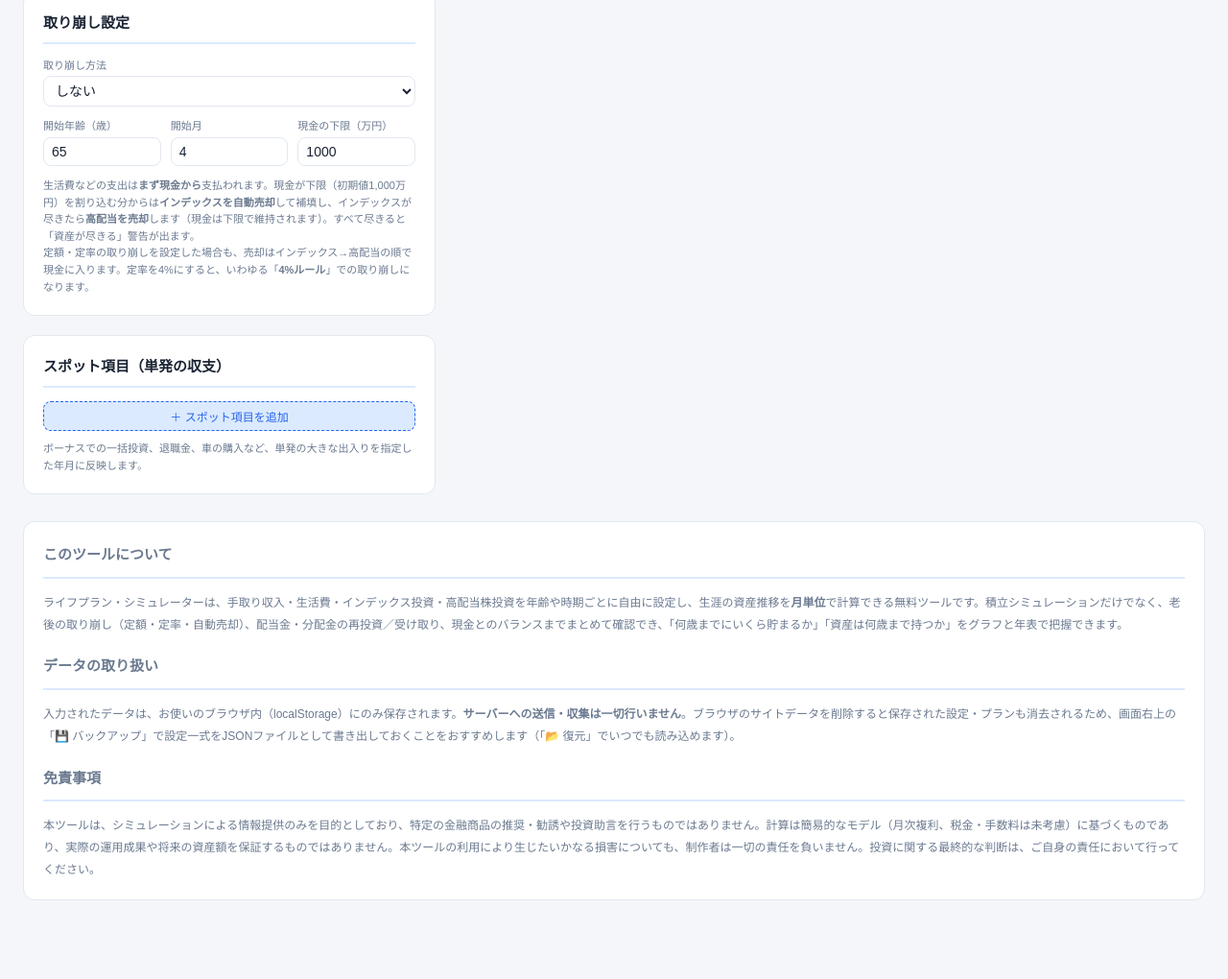
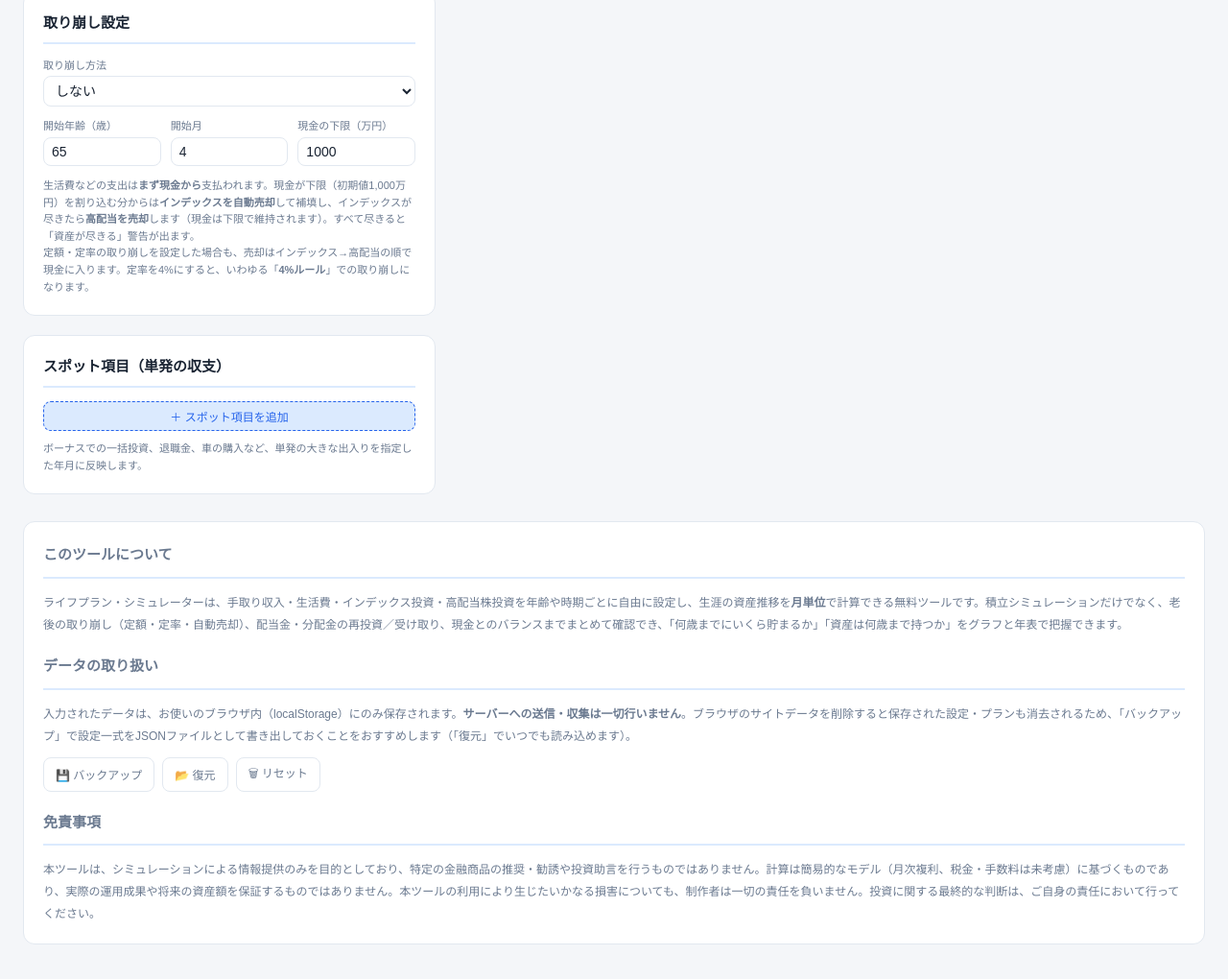
Before and after one commit to TakashiKatsuhara/lifeplan-simulator, a plain HTML site: page index.html in a window 1280 px wide. Shown: the part 1502-2522 px from the top of the page at 96% size. Before the commit the page ends 2484 px from the top, so only its background shows below. Drawn offline with Linux system fonts and the light colour scheme.

Commit message:
バックアップ・復元・リセットボタンをページ下部のデータ管理欄へ移動
スマホでヘッダーが詰まって見える問題の解消。補足機能のため
フッターの「データの取り扱い」セクションに配置。

Co-Authored-By: Claude Fable 5 <noreply@anthropic.com>

```diff
--- a/index.html
+++ b/index.html
@@ -308,11 +308,6 @@
     <h1>🗺 ライフプラン・シミュレーター<span class="age-badge" id="ageBadge"></span></h1>
     <p class="subtitle">「何歳までにいくら貯めて、いくら使うか」を設計します（金額はすべて万円、収支は年額で入力）。<br>手取り・使用額・投資はそれぞれ独立したタイミングで区切れます。設定と保存プランはこのブラウザに自動保存されます。</p>
   </div>
-  <div style="display:flex; gap:6px;">
-    <button class="btn-reset" onclick="exportState()" title="設定とプランをJSONファイルに書き出して保存">💾 バックアップ</button>
-    <button class="btn-reset" onclick="importState()" title="バックアップしたJSONファイルから復元">📂 復元</button>
-    <button class="btn-reset" onclick="resetAll()" title="保存された設定とプランを消去して初期状態に戻す">🗑 リセット</button>
-  </div>
 </div>
 
 <div class="intro-banner" id="introBanner" style="display:none">
@@ -534,7 +529,12 @@
     <h2>このツールについて</h2>
     <p>ライフプラン・シミュレーターは、手取り収入・生活費・インデックス投資・高配当株投資を年齢や時期ごとに自由に設定し、生涯の資産推移を<b>月単位</b>で計算できる無料ツールです。積立シミュレーションだけでなく、老後の取り崩し（定額・定率・自動売却）、配当金・分配金の再投資／受け取り、現金とのバランスまでまとめて確認でき、「何歳までにいくら貯まるか」「資産は何歳まで持つか」をグラフと年表で把握できます。</p>
     <h2 style="margin-top:18px">データの取り扱い</h2>
-    <p>入力されたデータは、お使いのブラウザ内（localStorage）にのみ保存されます。<b>サーバーへの送信・収集は一切行いません</b>。ブラウザのサイトデータを削除すると保存された設定・プランも消去されるため、画面右上の「💾 バックアップ」で設定一式をJSONファイルとして書き出しておくことをおすすめします（「📂 復元」でいつでも読み込めます）。</p>
+    <p>入力されたデータは、お使いのブラウザ内（localStorage）にのみ保存されます。<b>サーバーへの送信・収集は一切行いません</b>。ブラウザのサイトデータを削除すると保存された設定・プランも消去されるため、「バックアップ」で設定一式をJSONファイルとして書き出しておくことをおすすめします（「復元」でいつでも読み込めます）。</p>
+    <div style="display:flex; gap:8px; flex-wrap:wrap; margin-top:10px;">
+      <button class="btn-reset" onclick="exportState()" title="設定とプランをJSONファイルに書き出して保存">💾 バックアップ</button>
+      <button class="btn-reset" onclick="importState()" title="バックアップしたJSONファイルから復元">📂 復元</button>
+      <button class="btn-reset" onclick="resetAll()" title="保存された設定とプランを消去して初期状態に戻す">🗑 リセット</button>
+    </div>
     <h2 style="margin-top:18px">免責事項</h2>
     <p>本ツールは、シミュレーションによる情報提供のみを目的としており、特定の金融商品の推奨・勧誘や投資助言を行うものではありません。計算は簡易的なモデル（月次複利、税金・手数料は未考慮）に基づくものであり、実際の運用成果や将来の資産額を保証するものではありません。本ツールの利用により生じたいかなる損害についても、制作者は一切の責任を負いません。投資に関する最終的な判断は、ご自身の責任において行ってください。</p>
   </div>
```
